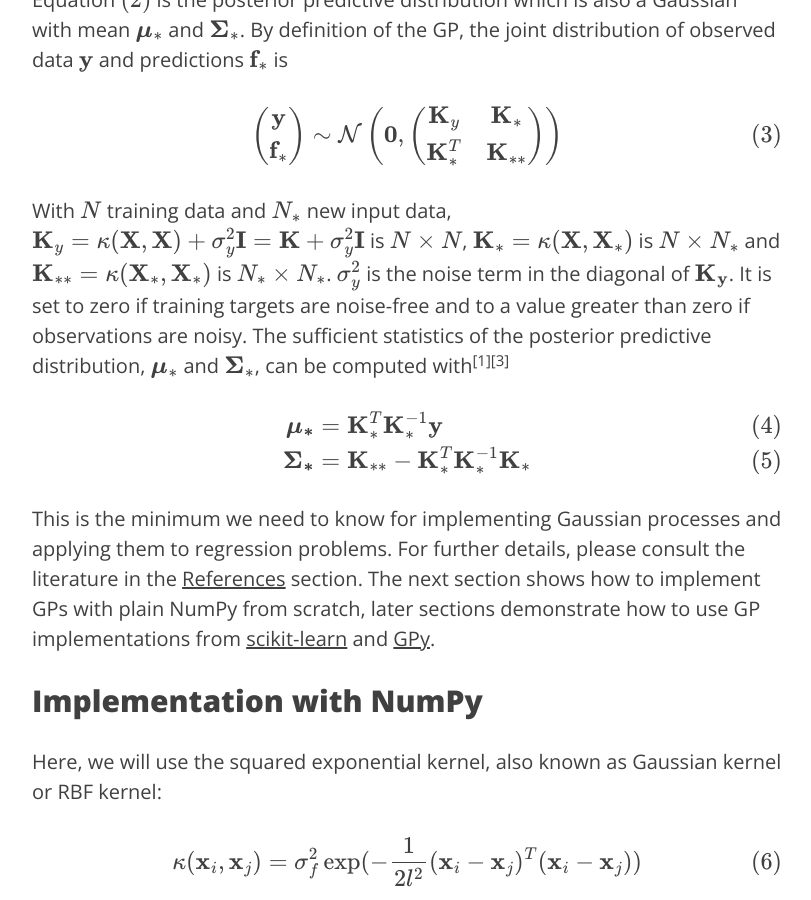
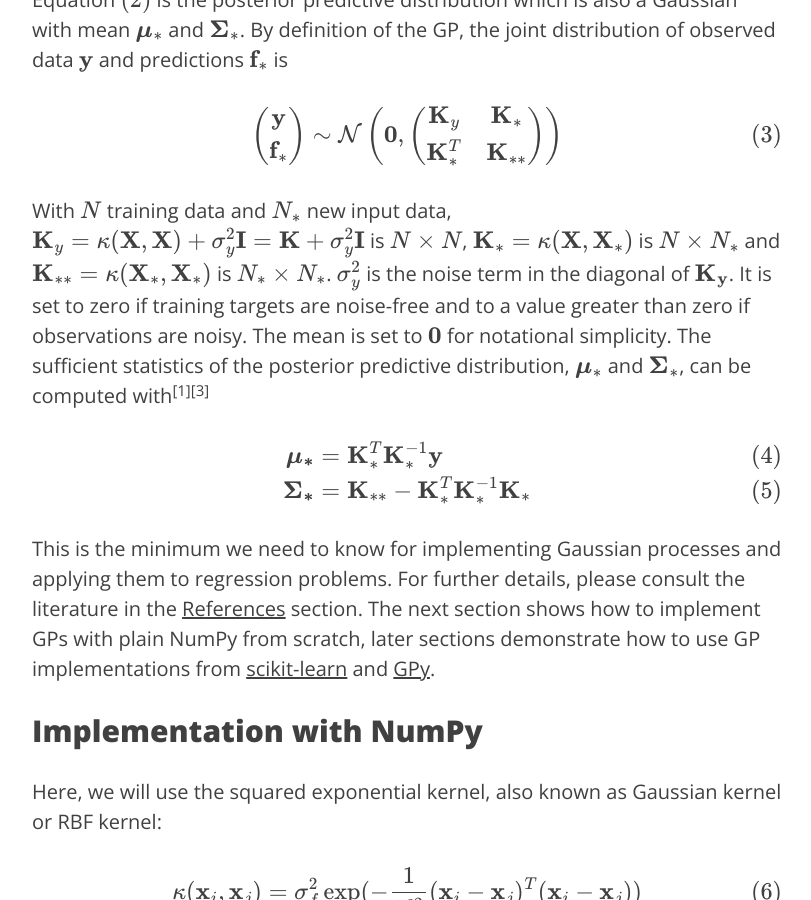
Before and after one commit to krasserm/krasserm.github.io, a Jekyll site: the page built from _posts/2018-03-19-gaussian-processes.md, in a window 1280 px wide and 900 px high, scrolled down 2377 px. Shown: the whole window, without its empty margins (233-1044 px from the left). Built offline with Jekyll 4.4.1, drawn with Linux system fonts in a browser that asks for light colours; formulas are drawn with MathJax 3; comment, search, counter and statistics services are not loaded.

Commit message:
Minor edit

```diff
--- a/_posts/2018-03-19-gaussian-processes.md
+++ b/_posts/2018-03-19-gaussian-processes.md
@@ -47,7 +47,7 @@ $$
 \right)\tag{3}\label{eq3}
 $$
 
-With $N$ training data and $$N_*$$ new input data, $$\mathbf{K}_y = \kappa(\mathbf{X},\mathbf{X}) + \sigma_y^2\mathbf{I} = \mathbf{K} + \sigma_y^2\mathbf{I}$$ is $$N \times N$$, $$\mathbf{K}_* = \kappa(\mathbf{X},\mathbf{X}_*)$$ is $$N \times N_*$$ and $$\mathbf{K}_{**} = \kappa(\mathbf{X}_*,\mathbf{X}_*)$$ is $$N_* \times N_*$$. $\sigma_y^2$ is the noise term in the diagonal of $\mathbf{K_y}$. It is set to zero if training targets are noise-free and to a value greater than zero if observations are noisy. The sufficient statistics of the posterior predictive distribution, $$\boldsymbol{\mu}_*$$ and $$\boldsymbol{\Sigma}_*$$, can be computed with<sup>[1][3]</sup>
+With $N$ training data and $$N_*$$ new input data, $$\mathbf{K}_y = \kappa(\mathbf{X},\mathbf{X}) + \sigma_y^2\mathbf{I} = \mathbf{K} + \sigma_y^2\mathbf{I}$$ is $$N \times N$$, $$\mathbf{K}_* = \kappa(\mathbf{X},\mathbf{X}_*)$$ is $$N \times N_*$$ and $$\mathbf{K}_{**} = \kappa(\mathbf{X}_*,\mathbf{X}_*)$$ is $$N_* \times N_*$$. $\sigma_y^2$ is the noise term in the diagonal of $\mathbf{K_y}$. It is set to zero if training targets are noise-free and to a value greater than zero if observations are noisy. The mean is set to $\boldsymbol{0}$ for notational simplicity. The sufficient statistics of the posterior predictive distribution, $$\boldsymbol{\mu}_*$$ and $$\boldsymbol{\Sigma}_*$$, can be computed with<sup>[1][3]</sup>
 
 $$
 \begin{align*}
```
